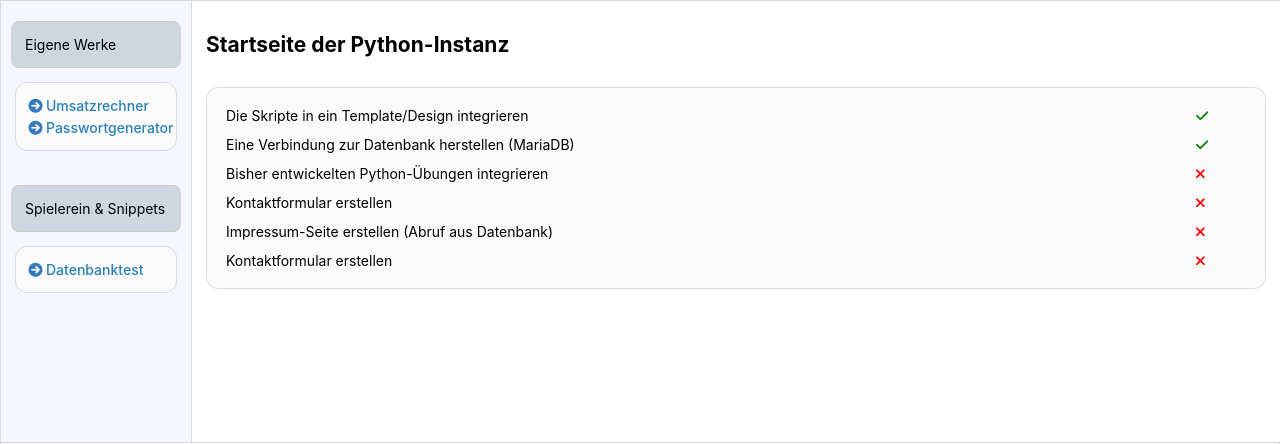
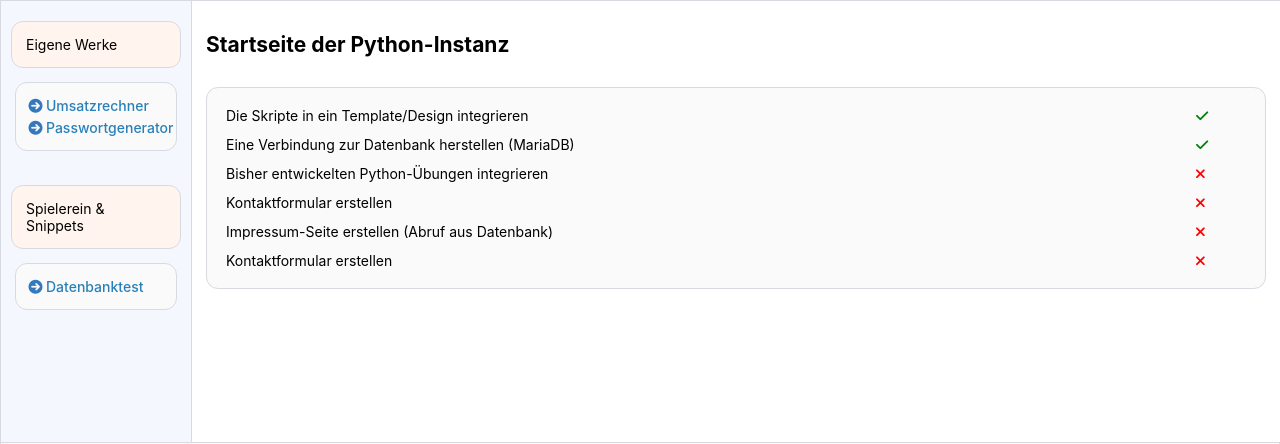
Before and after one commit to sven-berger/codevoyage, a Flask app: page / in a window 1280 px wide. Shown: the part 142-586 px from the top of the page. Run offline with Flask 3, Linux system fonts and the light colour scheme; some libraries are stand-ins or nearby versions.

Commit message:
Update style.css

```diff
--- a/python/static/css/style.css
+++ b/python/static/css/style.css
@@ -77,13 +77,11 @@ a, a:hover {
 
 .boxCapital {
     padding: 1em;
-    background: #ced6e0;
-    border-top: 1px solid #ccc;
-    border-bottom: 1px solid #ccc;
+    background: seashell;
+    border: 1px solid #D8DAE1;
     color: #000;
     margin: 20px 10px 0 10px;
-    border-radius: 8px;
-   /* box-shadow: rgba(0, 0, 0, 0.07) 0px 1px 2px, rgba(0, 0, 0, 0.07) 0px 2px 4px, rgba(0, 0, 0, 0.07) 0px 4px 8px, rgba(0, 0, 0, 0.07) 0px 8px 16px, rgba(0, 0, 0, 0.07) 0px 16px 32px, rgba(0, 0, 0, 0.07) 0px 32px 64px; */
+    border-radius: 12px;
 }
 
 
```
